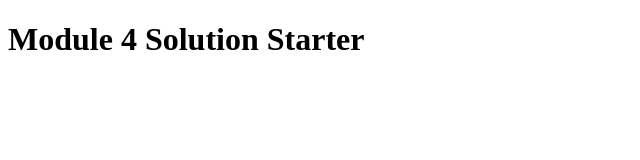
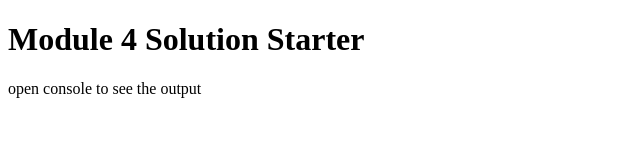
Before and after one commit to Datascientist88/John_Hopkins-University-Assignment-, a plain HTML site: page Assignments/easier/index.html in a window 1280 px wide. Shown: the whole page, without its empty margins (0-640 px from the left). Drawn offline with Linux system fonts and the light colour scheme.

Commit message:
Update index.html

```diff
--- a/Assignments/easier/index.html
+++ b/Assignments/easier/index.html
@@ -9,5 +9,6 @@
 </head>
 <body>
   <h1>Module 4 Solution Starter</h1>
+  <p>open console to see the output</p>
 </body>
 </html>
```
